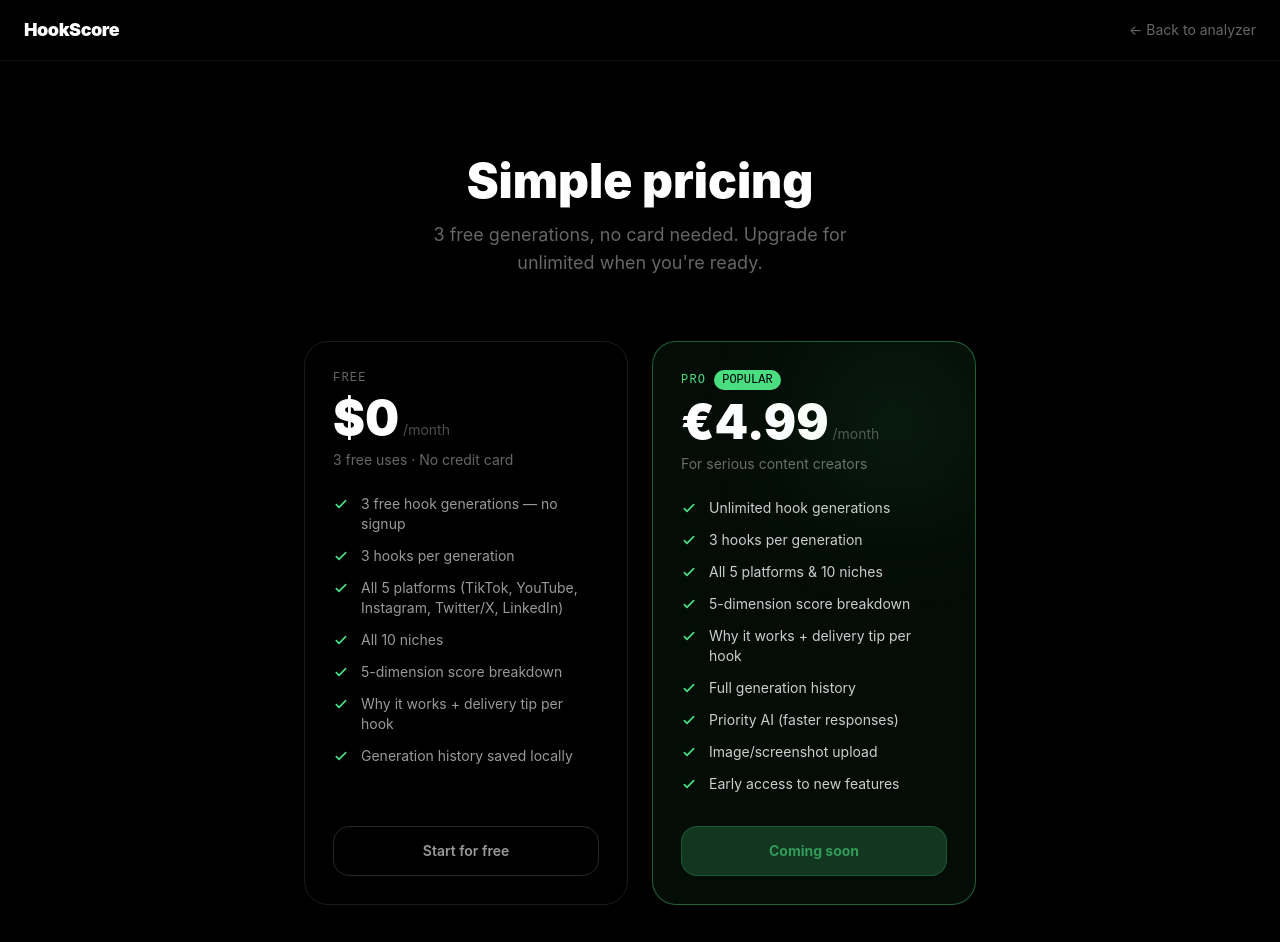
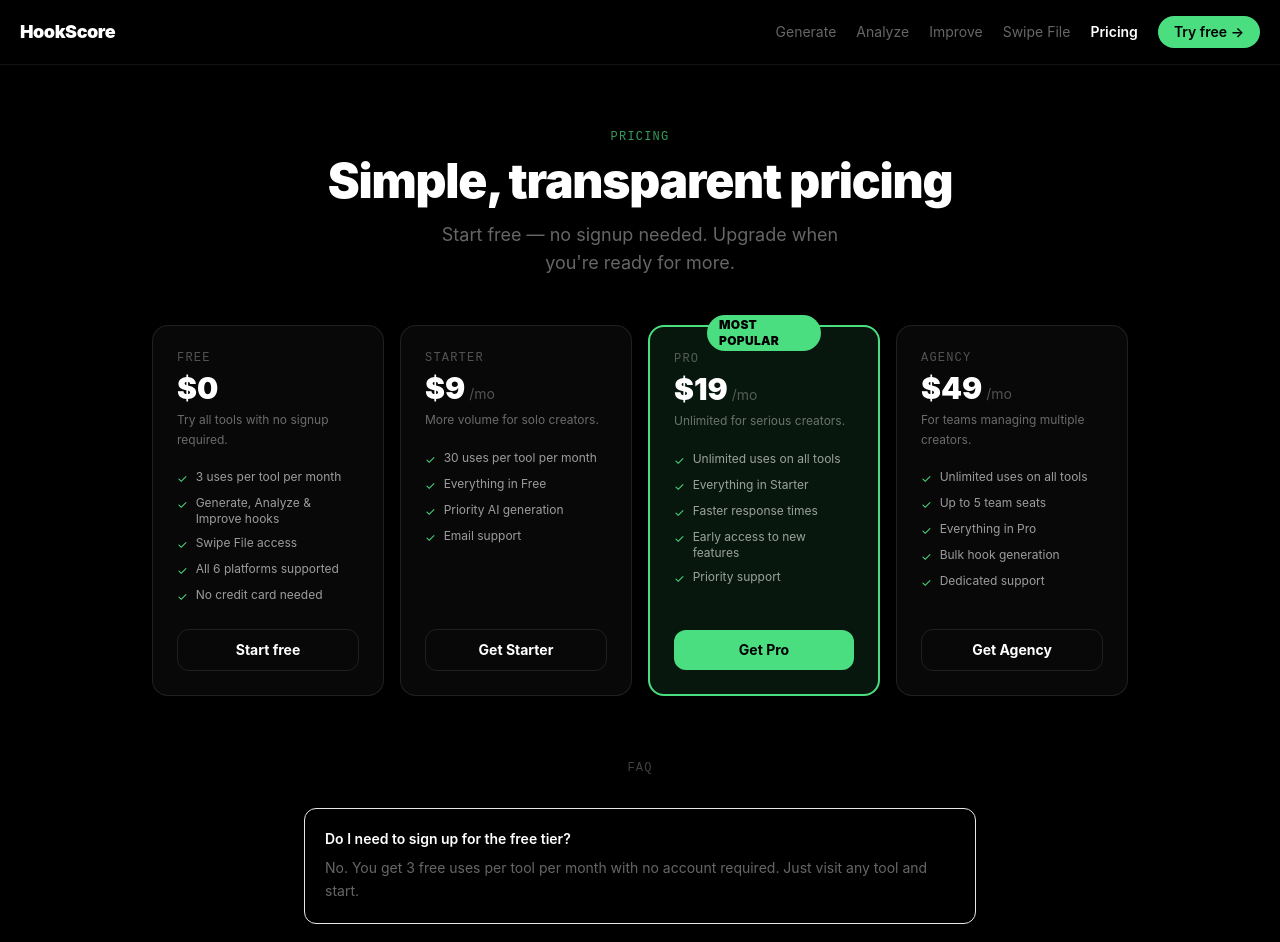
Before and after one commit to sanadkam/Hook-Generator-, a Next.js app in the folder viral-hook-tester/: page /pricing in a window 1280 px wide. Shown: the top 942 px of the page. Built offline with nearby package versions, Linux system fonts and the light colour scheme.

Commit message:
pricing.js: new 4-tier pricing (Free/Starter $9/Pro $19/Agency $49)

```diff
--- a/viral-hook-tester/pages/pricing.js
+++ b/viral-hook-tester/pages/pricing.js
@@ -1,200 +1,225 @@
 import Head from 'next/head';
 import Link from 'next/link';
 
-const features = {
-  free: [
-    '3 free hook generations — no signup',
-    '3 hooks per generation',
-    'All 5 platforms (TikTok, YouTube, Instagram, Twitter/X, LinkedIn)',
-    'All 10 niches',
-    '5-dimension score breakdown',
-    'Why it works + delivery tip per hook',
-    'Generation history saved locally',
+const PLANS = [
+  {
+    name: 'Free',
+    price: '$0',
+    period: '',
+    desc: 'Try all tools with no signup required.',
+    cta: 'Start free',
+    ctaHref: '/generate',
+    highlight: false,
+    features: [
+      '3 uses per tool per month',
+      'Generate, Analyze & Improve hooks',
+      'Swipe File access',
+      'All 6 platforms supported',
+      'No credit card needed',
     ],
-  pro: [
-    'Unlimited hook generations',
-    '3 hooks per generation',
-    'All 5 platforms & 10 niches',
-    '5-dimension score breakdown',
-    'Why it works + delivery tip per hook',
-    'Full generation history',
-    'Priority AI (faster responses)',
-    'Image/screenshot upload',
+  },
+  {
+    name: 'Starter',
+    price: '$9',
+    period: '/mo',
+    desc: 'More volume for solo creators.',
+    cta: 'Get Starter',
+    ctaHref: '/checkout?plan=starter',
+    highlight: false,
+    features: [
+      '30 uses per tool per month',
+      'Everything in Free',
+      'Priority AI generation',
+      'Email support',
+    ],
+  },
+  {
+    name: 'Pro',
+    price: '$19',
+    period: '/mo',
+    desc: 'Unlimited for serious creators.',
+    cta: 'Get Pro',
+    ctaHref: '/checkout?plan=pro',
+    highlight: true,
+    features: [
+      'Unlimited uses on all tools',
+      'Everything in Starter',
+      'Faster response times',
       'Early access to new features',
+      'Priority support',
     ],
-};
+  },
+  {
+    name: 'Agency',
+    price: '$49',
+    period: '/mo',
+    desc: 'For teams managing multiple creators.',
+    cta: 'Get Agency',
+    ctaHref: '/checkout?plan=agency',
+    highlight: false,
+    features: [
+      'Unlimited uses on all tools',
+      'Up to 5 team seats',
+      'Everything in Pro',
+      'Bulk hook generation',
+      'Dedicated support',
+    ],
+  },
+];
 
-function Check({ green }) {
-  return (
-    <svg
-      className={`w-4 h-4 shrink-0 mt-0.5 ${green ? 'text-green-400' : 'text-white/30'}`}
-      fill="none"
-      viewBox="0 0 24 24"
-      stroke="currentColor"
-      strokeWidth={2.5}
-    >
-      <path strokeLinecap="round" strokeLinejoin="round" d="M5 13l4 4L19 7" />
-    </svg>
-  );
-}
-
-export default function Pricing() {
-  const stripeLink = process.env.NEXT_PUBLIC_STRIPE_PAYMENT_LINK;
-
+export default function PricingPage() {
   return (
     <>
       <Head>
-        <title>Pricing — HookScore</title>
-        <meta name="description" content="Free and Pro plans for HookScore. Unlimited AI hook analysis for content creators." />
+        <title>Pricing | HookScore</title>
+        <meta name="description" content="Free to start. Upgrade when you need more. HookScore plans for solo creators, pros, and agencies." />
         <meta name="viewport" content="width=device-width, initial-scale=1" />
       </Head>
+      <div className="min-h-screen bg-black text-white">
 
-      <div className="min-h-screen bg-black text-white">
         {/* Nav */}
-        <nav className="border-b border-white/[0.07] px-6 py-4 flex items-center justify-between">
-          <Link href="/" className="text-lg font-black tracking-tight hover:text-white/80 transition-colors">
-            HookScore
+        <nav className="sticky top-0 z-40 bg-black/80 backdrop-blur border-b border-white/[0.07] px-5 py-4 flex items-center justify-between">
+          <Link href="/" className="text-lg font-black tracking-tight">HookScore</Link>
+          <div className="hidden sm:flex items-center gap-5">
+            <Link href="/generate" className="text-sm text-white/40 hover:text-white transition-colors">Generate</Link>
+            <Link href="/analyze" className="text-sm text-white/40 hover:text-white transition-colors">Analyze</Link>
+            <Link href="/improve" className="text-sm text-white/40 hover:text-white transition-colors">Improve</Link>
+            <Link href="/swipe" className="text-sm text-white/40 hover:text-white transition-colors">Swipe File</Link>
+            <Link href="/pricing" className="text-sm font-semibold text-white transition-colors">Pricing</Link>
+            <Link href="/generate" className="text-sm font-semibold bg-green-400 hover:bg-green-300 text-black px-4 py-1.5 rounded-full transition-colors">
+              Try free &rarr;
             </Link>
-          <Link
-            href="/"
-            className="text-sm text-white/40 hover:text-white transition-colors"
-          >
-            ← Back to analyzer
+          </div>
+          <div className="flex sm:hidden items-center gap-3">
+            <Link href="/pricing" className="text-sm text-white transition-colors font-semibold">Pricing</Link>
+            <Link href="/generate" className="text-sm font-semibold bg-green-400 hover:bg-green-300 text-black px-4 py-1.5 rounded-full transition-colors">
+              Try free &rarr;
             </Link>
+          </div>
         </nav>
 
-        <main className="max-w-4xl mx-auto px-4 sm:px-6 py-16 sm:py-24">
-          {/* Hero */}
-          <div className="text-center mb-16">
-            <h1 className="text-4xl sm:text-5xl font-black mb-4">Simple pricing</h1>
-            <p className="text-white/40 text-lg max-w-md mx-auto">
-              3 free generations, no card needed. Upgrade for unlimited when you're ready.
+        <main className="max-w-5xl mx-auto px-4 sm:px-6 pt-16 pb-24">
+
+          {/* Header */}
+          <div className="text-center mb-12">
+            <p className="text-xs font-mono tracking-widest text-green-400/70 mb-3">PRICING</p>
+            <h1 className="text-4xl sm:text-5xl font-black tracking-tight mb-4">
+              Simple, transparent pricing
+            </h1>
+            <p className="text-white/40 text-base sm:text-lg max-w-md mx-auto">
+              Start free &mdash; no signup needed. Upgrade when you&apos;re ready for more.
             </p>
           </div>
 
-          {/* Cards */}
-          <div className="grid grid-cols-1 sm:grid-cols-2 gap-6 max-w-2xl mx-auto">
-
-            {/* Free */}
-            <div className="border border-white/10 rounded-3xl p-7 flex flex-col">
-              <div className="mb-6">
-                <p className="text-xs font-mono text-white/40 tracking-widest mb-2">FREE</p>
-                <div className="flex items-baseline gap-1">
-                  <span className="text-5xl font-black">$0</span>
-                  <span className="text-white/30 text-sm">/month</span>
+          {/* Plans grid */}
+          <div className="grid grid-cols-1 sm:grid-cols-2 lg:grid-cols-4 gap-4 mb-16">
+            {PLANS.map((plan) => (
+              <div
+                key={plan.name}
+                className={`relative rounded-2xl p-6 flex flex-col ${
+                  plan.highlight
+                    ? 'bg-green-400/10 border-2 border-green-400'
+                    : 'bg-white/[0.03] border border-white/10'
+                }`}
+              >
+                {plan.highlight && (
+                  <div className="absolute -top-3 left-1/2 -translate-x-1/2 bg-green-400 text-black text-xs font-black px-3 py-0.5 rounded-full tracking-wide">
+                    MOST POPULAR
                   </div>
-                <p className="text-white/40 text-sm mt-2">3 free uses · No credit card</p>
+                )}
+                <div className="mb-5">
+                  <p className="text-xs font-mono text-white/30 tracking-widest mb-1">{plan.name.toUpperCase()}</p>
+                  <div className="flex items-baseline gap-1 mb-1">
+                    <span className="text-3xl font-black">{plan.price}</span>
+                    {plan.period && <span className="text-white/30 text-sm">{plan.period}</span>}
                   </div>
-
-              <ul className="space-y-3 flex-1 mb-8">
-                {features.free.map((f) => (
-                  <li key={f} className="flex items-start gap-3 text-sm text-white/60">
-                    <Check green />
+                  <p className="text-white/40 text-xs leading-relaxed">{plan.desc}</p>
+                </div>
+                <ul className="flex-1 space-y-2 mb-6">
+                  {plan.features.map((f, i) => (
+                    <li key={i} className="flex items-start gap-2 text-xs text-white/60">
+                      <span className="text-green-400 mt-0.5 flex-shrink-0">&#10003;</span>
                       {f}
                     </li>
                   ))}
                 </ul>
-
                 <Link
-                href="/"
-                className="block w-full py-3.5 text-center border border-white/15 hover:border-white/30 text-white/60 hover:text-white rounded-2xl text-sm font-semibold transition-all"
+                  href={plan.ctaHref}
+                  className={`block text-center py-2.5 rounded-xl text-sm font-bold transition-all ${
+                    plan.highlight
+                      ? 'bg-green-400 hover:bg-green-300 text-black'
+                      : 'bg-white/8 hover:bg-white/15 text-white border border-white/10'
+                  }`}
                 >
-                Start for free
+                  {plan.cta}
                 </Link>
               </div>
-
-            {/* Pro */}
-            <div className="border border-green-400/40 rounded-3xl p-7 flex flex-col bg-green-400/5 relative overflow-hidden">
-              {/* Glow */}
-              <div className="absolute top-0 right-0 w-40 h-40 bg-green-400/10 rounded-full blur-3xl pointer-events-none" />
-
-              <div className="mb-6">
-                <div className="flex items-center gap-2 mb-2">
-                  <p className="text-xs font-mono text-green-400 tracking-widest">PRO</p>
-                  <span className="text-xs font-mono text-black bg-green-400 px-2 py-0.5 rounded-full">
-                    POPULAR
-                  </span>
-                </div>
-                <div className="flex items-baseline gap-1">
-                  <span className="text-5xl font-black">€4.99</span>
-                  <span className="text-white/30 text-sm">/month</span>
-                </div>
-                <p className="text-white/40 text-sm mt-2">For serious content creators</p>
-              </div>
-
-              <ul className="space-y-3 flex-1 mb-8">
-                {features.pro.map((f) => (
-                  <li key={f} className="flex items-start gap-3 text-sm text-white/80">
-                    <Check green />
-                    {f}
-                  </li>
             ))}
-              </ul>
-
-              {stripeLink ? (
-                <a
-                  href={stripeLink}
-                  target="_blank"
-                  rel="noopener noreferrer"
-                  className="block w-full py-3.5 text-center bg-green-400 hover:bg-green-300 text-black rounded-2xl text-sm font-bold transition-colors"
-                >
-                  Get Pro — €4.99/month
-                </a>
-              ) : (
-                <div className="block w-full py-3.5 text-center bg-green-400/20 text-green-400/60 border border-green-400/20 rounded-2xl text-sm font-bold cursor-not-allowed">
-                  Coming soon
-                </div>
-              )}
-            </div>
           </div>
 
           {/* FAQ */}
-          <div className="mt-20 max-w-xl mx-auto">
-            <h2 className="text-2xl font-bold text-center mb-10">FAQ</h2>
-            <div className="space-y-8">
+          <div className="max-w-2xl mx-auto">
+            <p className="text-xs font-mono tracking-widest text-white/25 text-center mb-8">FAQ</p>
+            <div className="space-y-5">
               {[
                 {
-                  q: 'How does the hook scoring work?',
-                  a: "Each hook is analyzed by Claude (Anthropic's AI) against 5 dimensions: Curiosity Gap, Clarity, Emotional Trigger, Platform Fit, and Niche Relevance. Scores reflect real engagement psychology, not random numbers.",
+                  q: 'Do I need to sign up for the free tier?',
+                  a: 'No. You get 3 free uses per tool per month with no account required. Just visit any tool and start.',
                 },
                 {
-                  q: 'Does it use real social media data?',
-                  a: "The AI is trained on patterns from millions of viral posts. It doesn't pull live data per analysis, but its scoring is based on deep knowledge of what drives engagement on each platform.",
+                  q: 'When does my free usage reset?',
+                  a: 'Free usage resets at the start of each calendar month, automatically.',
                 },
                 {
-                  q: 'Can I cancel my Pro subscription?',
-                  a: 'Yes, cancel anytime from your Stripe billing portal. You keep Pro access until the end of your billing period.',
+                  q: 'Which tools count toward the free limit?',
+                  a: 'Generate, Analyze, and Improve each have their own separate 3-use monthly limit. Swipe File is always free.',
+                },
+                {
+                  q: 'Can I cancel anytime?',
+                  a: 'Yes, you can cancel at any time. You keep access until the end of your billing period.',
                 },
                 {
                   q: 'What platforms are supported?',
-                  a: 'TikTok, YouTube, Instagram, Twitter/X, and LinkedIn — each with platform-specific scoring calibrated to that platform\'s audience behavior.',
+                  a: 'TikTok, Instagram Reels, YouTube Shorts, LinkedIn, Twitter/X, and Facebook &mdash; on all plans.',
                 },
-                {
-                  q: 'Is my data stored anywhere?',
-                  a: 'Your hook analyses are saved locally in your browser only (localStorage). We don\'t store your hooks on any server.',
-                },
-              ].map(({ q, a }) => (
-                <div key={q} className="border-b border-white/[0.07] pb-8">
-                  <h3 className="font-semibold text-white mb-2">{q}</h3>
-                  <p className="text-white/50 text-sm leading-relaxed">{a}</p>
+              ].map((item, i) => (
+                <div key={i} className="border border-white/8 rounded-xl p-5">
+                  <p className="font-semibold text-sm mb-2">{item.q}</p>
+                  <p className="text-white/40 text-sm leading-relaxed" dangerouslySetInnerHTML={{ __html: item.a }} />
                 </div>
               ))}
             </div>
           </div>
 
           {/* Bottom CTA */}
-          <div className="mt-20 text-center">
-            <p className="text-white/30 text-sm mb-4">
-              Questions? Reach out at{' '}
-              <a href="mailto:hello@hookscore.app" className="text-white/50 hover:text-white underline transition-colors">
-                hello@hookscore.app
-              </a>
+          <div className="text-center mt-16 border border-white/8 rounded-2xl p-10 bg-white/[0.02]">
+            <h2 className="text-2xl sm:text-3xl font-black mb-3">Ready to stop guessing?</h2>
+            <p className="text-white/40 text-sm mb-7 max-w-sm mx-auto">
+              3 free uses per tool per month. No signup, no credit card.
             </p>
-            <Link href="/" className="text-sm text-white/40 hover:text-white transition-colors">
-              ← Back to hook analyzer
+            <Link
+              href="/generate"
+              className="inline-block px-10 py-4 bg-green-400 hover:bg-green-300 text-black font-bold rounded-2xl text-base transition-all active:scale-[0.98]"
+            >
+              &#9889; Try it free
             </Link>
           </div>
         </main>
+
+        {/* Footer */}
+        <footer className="border-t border-white/[0.06] px-6 py-8 text-center">
+          <div className="flex items-center justify-center gap-5 mb-4 text-sm text-white/25">
+            <Link href="/generate" className="hover:text-white/50 transition-colors">Generate</Link>
+            <Link href="/analyze" className="hover:text-white/50 transition-colors">Analyze</Link>
+            <Link href="/improve" className="hover:text-white/50 transition-colors">Improve</Link>
+            <Link href="/swipe" className="hover:text-white/50 transition-colors">Swipe File</Link>
+            <Link href="/pricing" className="hover:text-white/50 transition-colors">Pricing</Link>
+          </div>
+          <p className="text-white/20 text-sm">
+            &copy; {new Date().getFullYear()} HookScore
+          </p>
+        </footer>
+
       </div>
     </>
   );
```
Lines whose indentation alone changed are shown as unchanged.
